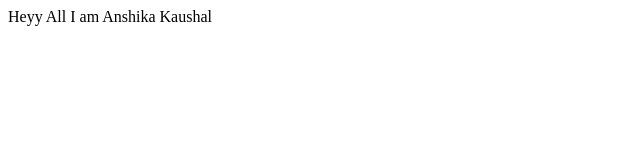
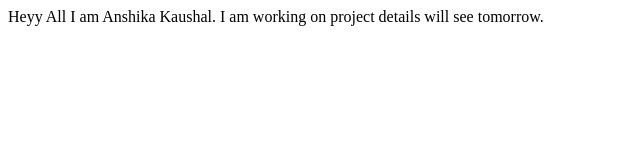
Before and after one commit to eternalVLSI/Anshika_Kaushal_Portfolio, a plain HTML site: page index.html in a window 1280 px wide. Shown: the whole page, without its empty margins (0-640 px from the left). Drawn offline with Linux system fonts and the light colour scheme.

Commit message:
update project details

```diff
--- a/index.html
+++ b/index.html
@@ -7,6 +7,7 @@
     <title>Ekeekrt Paripath</title>
 </head>
 <body>
-    Heyy All I am Anshika Kaushal
+    Heyy All I am Anshika Kaushal.
+    I am working on project details will see tomorrow.
 </body>
 </html>
```
